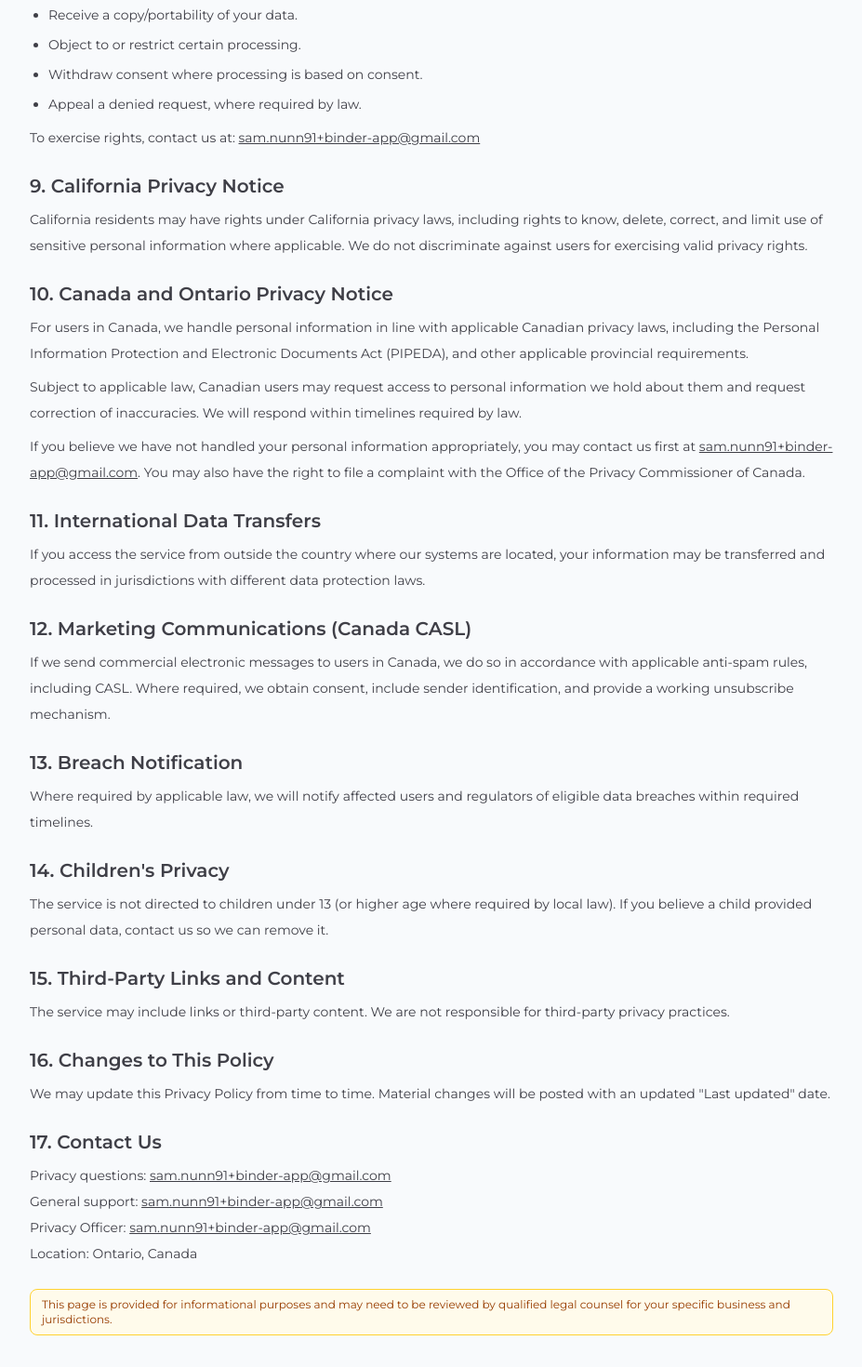
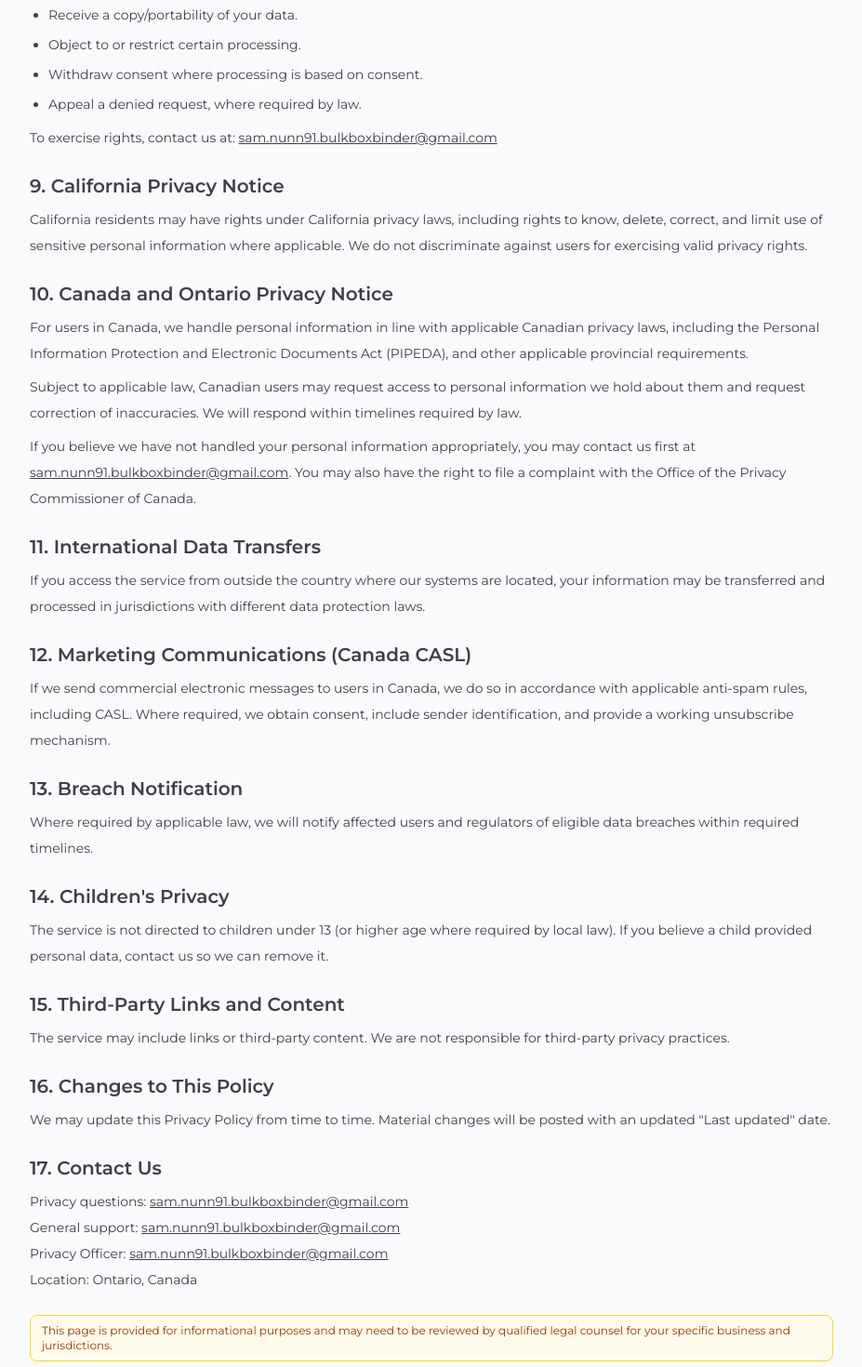
Before and after one commit to snunn91/binder-app, a Next.js app: page /privacy-policy in a window 1280 px wide. Shown: the part 1600-3070 px from the top of the page at 93% size, without its empty margins (176-1103 px from the left). Built offline with nearby package versions, Linux system fonts and the light colour scheme; no server answers.

Commit message:
Security fixes. Bug fixes and some UI cleanup

```diff
--- a/src/app/page.tsx
+++ b/src/app/page.tsx
@@ -154,8 +154,8 @@ export default function Home() {
         <motion.p
           variants={shouldReduceMotion ? undefined : revealItem}
           className="mx-auto mt-3 max-w-2xl text-sm font-exo text-zinc-600 dark:text-zinc-300">
-          Search cards in seconds, build your binder page by page, and curate
-          your collection with a workflow that stays fast and intuitive.
+          Less bulk box, more Bangers. Built for collectors who want to create
+          that perfect Binder.
         </motion.p>
         <motion.div
           variants={shouldReduceMotion ? undefined : revealItem}
--- a/src/app/privacy-policy/page.tsx
+++ b/src/app/privacy-policy/page.tsx
@@ -17,23 +17,37 @@ export default function PrivacyPolicyPage() {
 
       <div className="mt-6 space-y-6 text-sm leading-7">
         <p>
-          This Privacy Policy explains how PokeBinder (&quot;we,&quot; &quot;us,&quot; or &quot;our&quot;)
-          collects, uses, shares, and protects your information when you use our
-          website and services.
+          This Privacy Policy explains how PokeBinder (&quot;we,&quot;
+          &quot;us,&quot; or &quot;our&quot;) collects, uses, shares, and
+          protects your information when you use our website and services.
         </p>
-        <p>
-          PokeBinder is operated from Ontario, Canada.
-        </p>
+        <p>PokeBinder is operated from Ontario, Canada.</p>
 
         <section>
           <h2 className="text-xl font-semibold">1. Information We Collect</h2>
-          <p className="mt-2">We may collect the following categories of information:</p>
+          <p className="mt-2">
+            We may collect the following categories of information:
+          </p>
           <ul className="mt-2 list-disc space-y-1 pl-5">
-            <li>Account information, such as name, email address, and authentication identifiers.</li>
-            <li>Binder and collection data you create, upload, or organize in the app.</li>
-            <li>Usage data, such as interactions, pages viewed, device/browser metadata, and approximate diagnostics.</li>
-            <li>Technical data, such as IP address, timestamps, log data, and cookies/local storage identifiers.</li>
-            <li>Communications you send us (support emails, feedback, reports).</li>
+            <li>
+              Account information, such as name, email address, and
+              authentication identifiers.
+            </li>
+            <li>
+              Binder and collection data you create, upload, or organize in the
+              app.
+            </li>
+            <li>
+              Usage data, such as interactions, pages viewed, device/browser
+              metadata, and approximate diagnostics.
+            </li>
+            <li>
+              Technical data, such as IP address, timestamps, log data, and
+              cookies/local storage identifiers.
+            </li>
+            <li>
+              Communications you send us (support emails, feedback, reports).
+            </li>
           </ul>
         </section>
 
@@ -43,22 +57,29 @@ export default function PrivacyPolicyPage() {
             <li>Provide, maintain, and improve the service.</li>
             <li>Authenticate users, secure accounts, and prevent abuse.</li>
             <li>Store and sync your binder data across sessions/devices.</li>
-            <li>Respond to support requests and communicate service updates.</li>
+            <li>
+              Respond to support requests and communicate service updates.
+            </li>
             <li>Comply with legal obligations and enforce our Terms.</li>
           </ul>
         </section>
 
         <section>
-          <h2 className="text-xl font-semibold">3. Legal Bases (Where Applicable)</h2>
+          <h2 className="text-xl font-semibold">
+            3. Legal Bases (Where Applicable)
+          </h2>
           <p className="mt-2">
             Where required by law (including GDPR/UK GDPR), we process personal
             data based on one or more legal bases: performance of a contract,
-            legitimate interests, consent, and compliance with legal obligations.
+            legitimate interests, consent, and compliance with legal
+            obligations.
           </p>
         </section>
 
         <section>
-          <h2 className="text-xl font-semibold">4. Cookies and Similar Technologies</h2>
+          <h2 className="text-xl font-semibold">
+            4. Cookies and Similar Technologies
+          </h2>
           <p className="mt-2">
             We use cookies and similar technologies for session management,
             authentication, security, and analytics/diagnostics. You can manage
@@ -70,10 +91,22 @@ export default function PrivacyPolicyPage() {
           <h2 className="text-xl font-semibold">5. How We Share Information</h2>
           <p className="mt-2">We may share information with:</p>
           <ul className="mt-2 list-disc space-y-1 pl-5">
-            <li>Service providers and infrastructure vendors that support app operations.</li>
-            <li>Authentication providers you use to sign in (for example, Google OAuth).</li>
-            <li>Legal authorities where required by law, regulation, or valid legal process.</li>
-            <li>Successors in connection with a merger, acquisition, financing, or asset sale.</li>
+            <li>
+              Service providers and infrastructure vendors that support app
+              operations.
+            </li>
+            <li>
+              Authentication providers you use to sign in (for example, Google
+              OAuth).
+            </li>
+            <li>
+              Legal authorities where required by law, regulation, or valid
+              legal process.
+            </li>
+            <li>
+              Successors in connection with a merger, acquisition, financing, or
+              asset sale.
+            </li>
           </ul>
           <p className="mt-2">
             We do not sell personal information in exchange for money.
@@ -83,9 +116,9 @@ export default function PrivacyPolicyPage() {
         <section>
           <h2 className="text-xl font-semibold">6. Data Retention</h2>
           <p className="mt-2">
-            We retain personal data for as long as needed to provide the service,
-            comply with legal obligations, resolve disputes, and enforce agreements.
-            Retention periods may vary by data type.
+            We retain personal data for as long as needed to provide the
+            service, comply with legal obligations, resolve disputes, and
+            enforce agreements. Retention periods may vary by data type.
           </p>
         </section>
 
@@ -100,7 +133,9 @@ export default function PrivacyPolicyPage() {
 
         <section>
           <h2 className="text-xl font-semibold">8. Your Privacy Rights</h2>
-          <p className="mt-2">Depending on your jurisdiction, you may have rights to:</p>
+          <p className="mt-2">
+            Depending on your jurisdiction, you may have rights to:
+          </p>
           <ul className="mt-2 list-disc space-y-1 pl-5">
             <li>Access, correct, or delete certain personal information.</li>
             <li>Receive a copy/portability of your data.</li>
@@ -109,22 +144,31 @@ export default function PrivacyPolicyPage() {
             <li>Appeal a denied request, where required by law.</li>
           </ul>
           <p className="mt-2">
-            To exercise rights, contact us at: <a className="underline" href="mailto:sam.nunn91+binder-app@gmail.com">sam.nunn91+binder-app@gmail.com</a>
+            To exercise rights, contact us at:{" "}
+            <a
+              className="underline"
+              href="mailto:sam.nunn91.bulkboxbinder@gmail.com">
+              sam.nunn91.bulkboxbinder@gmail.com
+            </a>
           </p>
         </section>
 
         <section>
-          <h2 className="text-xl font-semibold">9. California Privacy Notice</h2>
+          <h2 className="text-xl font-semibold">
+            9. California Privacy Notice
+          </h2>
           <p className="mt-2">
             California residents may have rights under California privacy laws,
-            including rights to know, delete, correct, and limit use of sensitive
-            personal information where applicable. We do not discriminate against
-            users for exercising valid privacy rights.
+            including rights to know, delete, correct, and limit use of
+            sensitive personal information where applicable. We do not
+            discriminate against users for exercising valid privacy rights.
           </p>
         </section>
 
         <section>
-          <h2 className="text-xl font-semibold">10. Canada and Ontario Privacy Notice</h2>
+          <h2 className="text-xl font-semibold">
+            10. Canada and Ontario Privacy Notice
+          </h2>
           <p className="mt-2">
             For users in Canada, we handle personal information in line with
             applicable Canadian privacy laws, including the Personal Information
@@ -139,8 +183,10 @@ export default function PrivacyPolicyPage() {
           <p className="mt-2">
             If you believe we have not handled your personal information
             appropriately, you may contact us first at{" "}
-            <a className="underline" href="mailto:sam.nunn91+binder-app@gmail.com">
-              sam.nunn91+binder-app@gmail.com
+            <a
+              className="underline"
+              href="mailto:sam.nunn91.bulkboxbinder@gmail.com">
+              sam.nunn91.bulkboxbinder@gmail.com
             </a>
             . You may also have the right to file a complaint with the Office of
             the Privacy Commissioner of Canada.
@@ -148,7 +194,9 @@ export default function PrivacyPolicyPage() {
         </section>
 
         <section>
-          <h2 className="text-xl font-semibold">11. International Data Transfers</h2>
+          <h2 className="text-xl font-semibold">
+            11. International Data Transfers
+          </h2>
           <p className="mt-2">
             If you access the service from outside the country where our systems
             are located, your information may be transferred and processed in
@@ -157,7 +205,9 @@ export default function PrivacyPolicyPage() {
         </section>
 
         <section>
-          <h2 className="text-xl font-semibold">12. Marketing Communications (Canada CASL)</h2>
+          <h2 className="text-xl font-semibold">
+            12. Marketing Communications (Canada CASL)
+          </h2>
           <p className="mt-2">
             If we send commercial electronic messages to users in Canada, we do
             so in accordance with applicable anti-spam rules, including CASL.
@@ -177,14 +227,16 @@ export default function PrivacyPolicyPage() {
         <section>
           <h2 className="text-xl font-semibold">14. Children&apos;s Privacy</h2>
           <p className="mt-2">
-            The service is not directed to children under 13 (or higher age where
-            required by local law). If you believe a child provided personal data,
-            contact us so we can remove it.
+            The service is not directed to children under 13 (or higher age
+            where required by local law). If you believe a child provided
+            personal data, contact us so we can remove it.
           </p>
         </section>
 
         <section>
-          <h2 className="text-xl font-semibold">15. Third-Party Links and Content</h2>
+          <h2 className="text-xl font-semibold">
+            15. Third-Party Links and Content
+          </h2>
           <p className="mt-2">
             The service may include links or third-party content. We are not
             responsible for third-party privacy practices.
@@ -194,25 +246,39 @@ export default function PrivacyPolicyPage() {
         <section>
           <h2 className="text-xl font-semibold">16. Changes to This Policy</h2>
           <p className="mt-2">
-            We may update this Privacy Policy from time to time. Material changes
-            will be posted with an updated &quot;Last updated&quot; date.
+            We may update this Privacy Policy from time to time. Material
+            changes will be posted with an updated &quot;Last updated&quot;
+            date.
           </p>
         </section>
 
         <section>
           <h2 className="text-xl font-semibold">17. Contact Us</h2>
           <p className="mt-2">
-            Privacy questions: <a className="underline" href="mailto:sam.nunn91+binder-app@gmail.com">sam.nunn91+binder-app@gmail.com</a>
+            Privacy questions:{" "}
+            <a
+              className="underline"
+              href="mailto:sam.nunn91.bulkboxbinder@gmail.com">
+              sam.nunn91.bulkboxbinder@gmail.com
+            </a>
           </p>
           <p>
-            General support: <a className="underline" href="mailto:sam.nunn91+binder-app@gmail.com">sam.nunn91+binder-app@gmail.com</a>
+            General support:{" "}
+            <a
+              className="underline"
+              href="mailto:sam.nunn91.bulkboxbinder@gmail.com">
+              sam.nunn91.bulkboxbinder@gmail.com
+            </a>
           </p>
           <p>
-            Privacy Officer: <a className="underline" href="mailto:sam.nunn91+binder-app@gmail.com">sam.nunn91+binder-app@gmail.com</a>
+            Privacy Officer:{" "}
+            <a
+              className="underline"
+              href="mailto:sam.nunn91.bulkboxbinder@gmail.com">
+              sam.nunn91.bulkboxbinder@gmail.com
+            </a>
           </p>
-          <p>
-            Location: Ontario, Canada
-          </p>
+          <p>Location: Ontario, Canada</p>
         </section>
 
         <p className="rounded-md border border-amber-300 bg-amber-50 px-3 py-2 text-xs text-amber-800 dark:border-amber-600/50 dark:bg-amber-900/20 dark:text-amber-200">
--- a/src/app/terms-of-service/page.tsx
+++ b/src/app/terms-of-service/page.tsx
@@ -17,19 +17,20 @@ export default function TermsOfServicePage() {
 
       <div className="mt-6 space-y-6 text-sm leading-7">
         <p>
-          These Terms of Service (&quot;Terms&quot;) govern your access to and use of
-          PokeBinder (the &quot;Service&quot;). By using the Service, you agree to these
-          Terms.
+          These Terms of Service (&quot;Terms&quot;) govern your access to and
+          use of PokeBinder (the &quot;Service&quot;). By using the Service, you
+          agree to these Terms.
         </p>
-        <p>
-          PokeBinder is operated from Ontario, Canada.
-        </p>
+        <p>PokeBinder is operated from Ontario, Canada.</p>
 
         <section>
           <h2 className="text-xl font-semibold">1. Eligibility and Account</h2>
           <ul className="mt-2 list-disc space-y-1 pl-5">
             <li>You must have legal capacity to enter into these Terms.</li>
-            <li>You are responsible for your account credentials and account activity.</li>
+            <li>
+              You are responsible for your account credentials and account
+              activity.
+            </li>
             <li>You must provide accurate information and keep it current.</li>
           </ul>
         </section>
@@ -38,8 +39,8 @@ export default function TermsOfServicePage() {
           <h2 className="text-xl font-semibold">2. Service Description</h2>
           <p className="mt-2">
             PokeBinder provides tools to build and manage digital trading card
-            binders. Features may change, be suspended, or be discontinued at any
-            time.
+            binders. Features may change, be suspended, or be discontinued at
+            any time.
           </p>
         </section>
 
@@ -48,18 +49,26 @@ export default function TermsOfServicePage() {
           <p className="mt-2">You agree not to:</p>
           <ul className="mt-2 list-disc space-y-1 pl-5">
             <li>Violate laws or infringe the rights of others.</li>
-            <li>Attempt unauthorized access, interfere with systems, or bypass security.</li>
+            <li>
+              Attempt unauthorized access, interfere with systems, or bypass
+              security.
+            </li>
             <li>Upload malicious code, spam, or abusive/illegal content.</li>
-            <li>Scrape, automate, or reverse engineer beyond what law allows.</li>
-            <li>Misrepresent affiliation with Nintendo, The Pokemon Company, or any third party.</li>
+            <li>
+              Scrape, automate, or reverse engineer beyond what law allows.
+            </li>
+            <li>
+              Misrepresent affiliation with Nintendo, The Pokemon Company, or
+              any third party.
+            </li>
           </ul>
         </section>
 
         <section>
           <h2 className="text-xl font-semibold">4. User Content</h2>
           <p className="mt-2">
-            You retain ownership of content you submit (for example binder names,
-            notes, and organization data). You grant us a non-exclusive,
+            You retain ownership of content you submit (for example binder
+            names, notes, and organization data). You grant us a non-exclusive,
             worldwide, royalty-free license to host, process, and display your
             content solely to operate and improve the Service.
           </p>
@@ -69,14 +78,16 @@ export default function TermsOfServicePage() {
           <h2 className="text-xl font-semibold">5. Intellectual Property</h2>
           <p className="mt-2">
             The Service software, branding, and original materials are owned by
-            us or our licensors and protected by applicable intellectual property
-            laws. No rights are granted except as expressly provided in these
-            Terms.
+            us or our licensors and protected by applicable intellectual
+            property laws. No rights are granted except as expressly provided in
+            these Terms.
           </p>
         </section>
 
         <section>
-          <h2 className="text-xl font-semibold">6. Third-Party Services and Data</h2>
+          <h2 className="text-xl font-semibold">
+            6. Third-Party Services and Data
+          </h2>
           <p className="mt-2">
             The Service may depend on third-party providers (authentication,
             hosting, APIs, card data, etc.). We are not responsible for
@@ -85,7 +96,9 @@ export default function TermsOfServicePage() {
         </section>
 
         <section>
-          <h2 className="text-xl font-semibold">7. Fees and Payments (If Applicable)</h2>
+          <h2 className="text-xl font-semibold">
+            7. Fees and Payments (If Applicable)
+          </h2>
           <p className="mt-2">
             If paid features are introduced, pricing and billing terms will be
             provided at purchase. Fees are generally non-refundable unless
@@ -94,9 +107,9 @@ export default function TermsOfServicePage() {
           <p className="mt-2">
             For Ontario consumers, if an arrangement qualifies as an internet or
             remote agreement under the Consumer Protection Act, 2002, any
-            mandatory disclosures, delivery requirements, and cancellation rights
-            under that law apply. Nothing in these Terms limits non-waivable
-            consumer rights.
+            mandatory disclosures, delivery requirements, and cancellation
+            rights under that law apply. Nothing in these Terms limits
+            non-waivable consumer rights.
           </p>
         </section>
 
@@ -112,10 +125,10 @@ export default function TermsOfServicePage() {
         <section>
           <h2 className="text-xl font-semibold">9. Disclaimers</h2>
           <p className="mt-2">
-            The Service is provided on an &quot;as is&quot; and &quot;as available&quot; basis,
-            without warranties of any kind, express or implied, including
-            merchantability, fitness for a particular purpose, non-infringement,
-            and uninterrupted availability.
+            The Service is provided on an &quot;as is&quot; and &quot;as
+            available&quot; basis, without warranties of any kind, express or
+            implied, including merchantability, fitness for a particular
+            purpose, non-infringement, and uninterrupted availability.
           </p>
         </section>
 
@@ -140,7 +153,9 @@ export default function TermsOfServicePage() {
         </section>
 
         <section>
-          <h2 className="text-xl font-semibold">12. Governing Law and Disputes</h2>
+          <h2 className="text-xl font-semibold">
+            12. Governing Law and Disputes
+          </h2>
           <p className="mt-2">
             These Terms are governed by the laws of the Province of Ontario and
             the federal laws of Canada applicable therein, excluding
@@ -161,16 +176,20 @@ export default function TermsOfServicePage() {
         <section>
           <h2 className="text-xl font-semibold">14. Contact</h2>
           <p className="mt-2">
-            Questions about these Terms: <a className="underline" href="mailto:sam.nunn91+binder-app@gmail.com">sam.nunn91+binder-app@gmail.com</a>
+            Questions about these Terms:{" "}
+            <a
+              className="underline"
+              href="mailto:sam.nunn91.bulkboxbinder@gmail.com">
+              sam.nunn91.bulkboxbinder@gmail.com
+            </a>
           </p>
-          <p>
-            Location: Ontario, Canada
-          </p>
+          <p>Location: Ontario, Canada</p>
         </section>
 
         <p className="rounded-md border border-amber-300 bg-amber-50 px-3 py-2 text-xs text-amber-800 dark:border-amber-600/50 dark:bg-amber-900/20 dark:text-amber-200">
           This page is a general terms template and may need review by qualified
-          legal counsel based on your jurisdiction, business model, and risk profile.
+          legal counsel based on your jurisdiction, business model, and risk
+          profile.
         </p>
       </div>
     </section>
--- a/src/components/binder/BinderActionToggle.tsx
+++ b/src/components/binder/BinderActionToggle.tsx
@@ -123,7 +123,8 @@ export default function BinderActionToggle({
         <button
           type="button"
           onClick={() => void onEdit()}
-          className={`group flex h-12 items-center overflow-hidden rounded-full border px-4 text-sm font-exo font-medium shadow-lg transition-all duration-300 hover:pr-5 focus-visible:outline-none focus-visible:ring-2 focus-visible:ring-accent/50 focus-visible:border-accent active:ring-2 active:ring-accent/40 active:border-accent ${
+          disabled={isSaving}
+          className={`group flex h-12 items-center overflow-hidden rounded-full border px-4 text-sm font-exo font-medium shadow-lg transition-all duration-300 hover:pr-5 focus-visible:outline-none focus-visible:ring-2 focus-visible:ring-accent/50 focus-visible:border-accent active:ring-2 active:ring-accent/40 active:border-accent disabled:cursor-not-allowed disabled:opacity-50 disabled:before:transition-none ${
             isEditMode && hasEditSessionChanges
               ? "border-emerald-600 bg-emerald-500 text-white hover:bg-emerald-600 dark:border-emerald-500 dark:bg-emerald-600 dark:text-white dark:hover:bg-emerald-500"
               : "border-zinc-300 bg-slate-200 text-zinc-700 hover:bg-slate-300 dark:border-zinc-500 dark:bg-zinc-700 dark:text-slate-100 dark:hover:bg-zinc-600"
--- a/src/lib/services/binderService.ts
+++ b/src/lib/services/binderService.ts
@@ -313,6 +313,12 @@ async function createBinderDoc(userId: string, payload: BinderDraft) {
     .insert(starterPages);
 
   if (pagesError) {
+    await supabase
+      .from("binder_pages")
+      .delete()
+      .eq("binder_id", binderRow.id)
+      .eq("user_id", userId);
+
     const { error: cleanupError } = await supabase
       .from("binders")
       .delete()
--- a/src/lib/validationSchemas/AddBinderValidationSchema.ts
+++ b/src/lib/validationSchemas/AddBinderValidationSchema.ts
@@ -3,7 +3,7 @@
 import * as Yup from "yup";
 
 export const AddBinderValidationSchema = Yup.object({
-  name: Yup.string().required("Please enter a name"),
+  name: Yup.string().required("Please enter a name").max(50, "Name must be 50 characters or fewer"),
   layout: Yup.string().required("Please select a binder size"),
   colorScheme: Yup.string().required("Please select a color scheme"),
 });
--- a/src/modals/AddBinderModal.tsx
+++ b/src/modals/AddBinderModal.tsx
@@ -92,6 +92,7 @@ export default function AddBinderModal() {
                     name="name"
                     type="text"
                     placeholder="My Binder"
+                    maxLength={50}
                     className="w-full rounded-lg border border-zinc-300 bg-white px-3 py-2 text-sm font-exo text-zinc-700 shadow-sm placeholder:text-zinc-500 transition-colors focus-visible:outline-none focus-visible:ring-2 focus-visible:ring-accent/50 focus-visible:border-accent dark:border-zinc-600 dark:bg-zinc-900 dark:text-slate-100 dark:placeholder:text-zinc-400"
                   />
                   <ErrorMessage
```
Also changed, not shown: src/app/auth/callback/page.tsx (+11 -3 lines), src/app/signin/page.tsx (+13 -5 lines), src/app/signin/signup/page.tsx (+21 -11 lines), src/components/Footer.tsx (+5 -5 lines), src/components/binder/SlotItem.tsx (+14 -1 lines).
